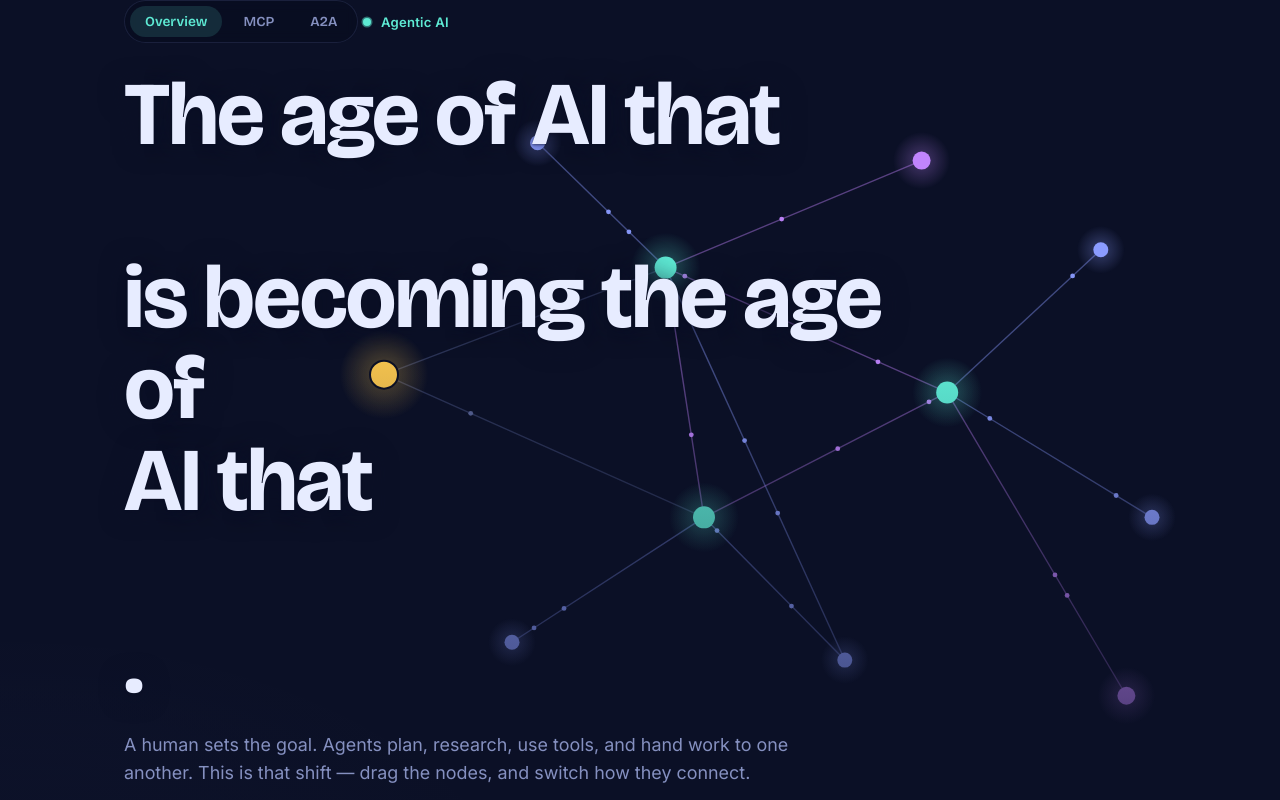
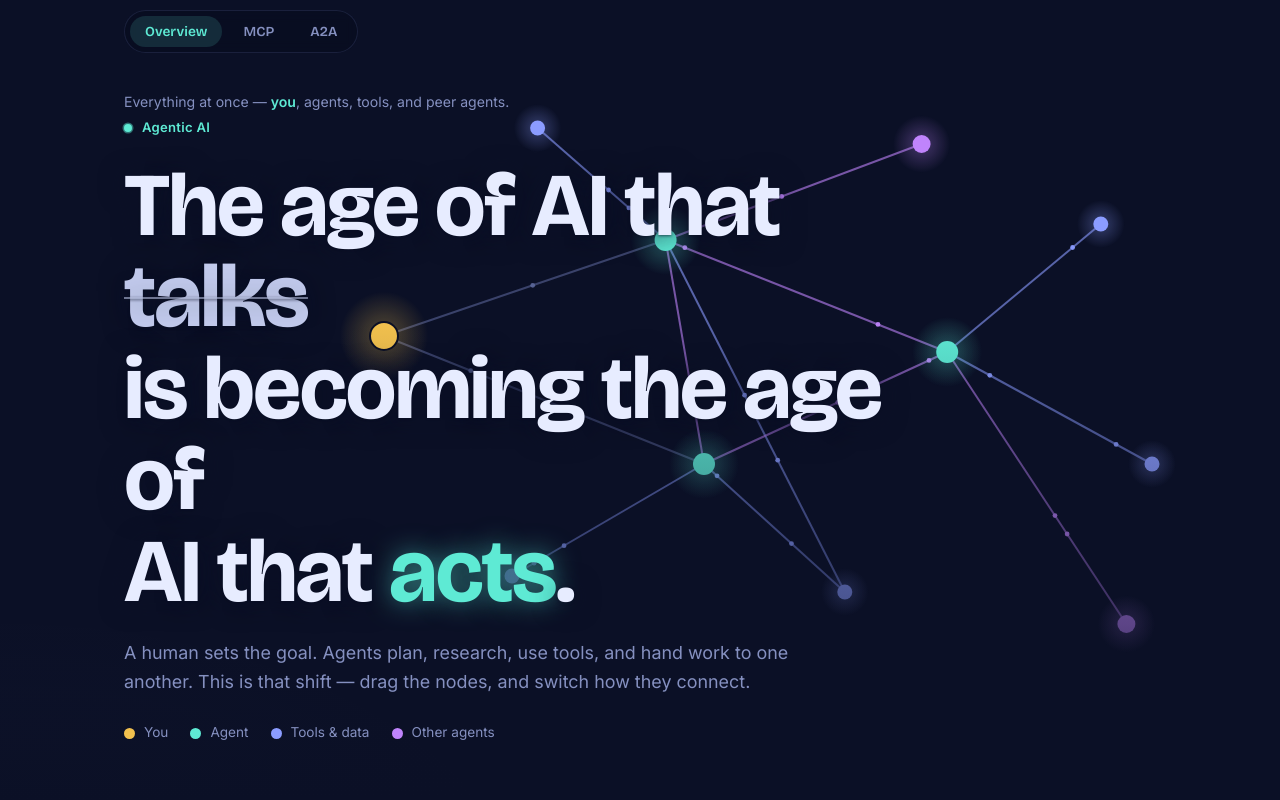
Before and after one commit to kkandregula-AI/aoa, a plain HTML site: page index.html in a window 1280 px wide. Shown: the top 800 px of the page. Drawn offline with nearby package versions, Linux system fonts and the light colour scheme.

Commit message:
Add files via upload

```diff
--- a/index.html
+++ b/index.html
@@ -83,13 +83,14 @@
   h1 .cool{color:var(--agent);text-shadow:0 0 26px rgba(94,234,212,0.55),0 2px 20px rgba(11,16,38,0.7)}
   h1 .talks-w{color:#C2CAEC;text-decoration:line-through;text-decoration-color:rgba(194,202,236,0.55);text-decoration-thickness:2px}
   .hero p.lead{margin-top:22px}
-  .hero .kicker,.hero h1 span,.hero .lead,.hero .hint{opacity:0}
+  .hero .kicker,.hero h1>span,.hero .lead,.hero .hint{opacity:0}
   .r1{animation:rise .9s .15s forwards}
   .r2{animation:rise .9s .30s forwards}
   .r3{animation:rise .9s .48s forwards}
   .r4{animation:rise 1s .8s forwards}
   @keyframes rise{to{opacity:1;transform:none}}
-  h1 span{display:block;transform:translateY(14px)}
+  h1>span{display:block;transform:translateY(14px)}
+  h1 .talks-w,h1 .cool{display:inline;opacity:1;transform:none}
   .lead{transform:translateY(10px)}
   .hint{margin-top:30px;color:var(--faint);font-size:0.8rem;display:flex;align-items:center;gap:8px;transform:translateY(10px)}
   .hint svg{width:16px;height:16px;stroke:var(--faint)}
@@ -188,6 +189,9 @@
     font-family:var(--display);font-weight:600;font-size:0.86rem;padding:7px 15px;border-radius:999px;cursor:pointer;transition:.3s}
   .modes button[aria-pressed="true"]{background:rgba(94,234,212,0.14);color:var(--agent)}
   .modes button:focus-visible{outline:2px solid var(--agent);outline-offset:2px}
+  .mode-cap{margin:12px 0 0;color:var(--muted);font-size:0.88rem;min-height:1.3em;transition:color .3s}
+  .mode-cap b{font-weight:600}
+  .mode-cap.mcp b{color:var(--tool)} .mode-cap.a2a b{color:var(--peer)} .mode-cap.all b{color:var(--agent)}
 
   @media (max-width:820px){
     .era-stage,.loop-grid,.trust-grid{grid-template-columns:1fr}
@@ -221,6 +225,7 @@
       <button data-mode="mcp" aria-pressed="false">MCP</button>
       <button data-mode="a2a" aria-pressed="false">A2A</button>
     </div>
+    <p class="mode-cap r4" id="modeCap" aria-live="polite"></p>
     <span class="kicker"><span class="dot"></span>Agentic AI</span>
     <h1>
       <span class="r1">The age of AI that <span class="talks-w">talks</span></span>
@@ -442,8 +447,8 @@ const C = {
       ctx.beginPath();
       ctx.moveTo(l.A.px,l.A.py); ctx.lineTo(l.B.px,l.B.py);
       ctx.strokeStyle=linkColor(l);
-      ctx.globalAlpha= act? 0.42 : 0.07;
-      ctx.lineWidth= act? 1.4 : 1;
+      ctx.globalAlpha= act? 0.6 : 0.14;
+      ctx.lineWidth= act? 2 : 1;
       ctx.stroke();
     }
     ctx.globalAlpha=1;
@@ -506,12 +511,21 @@ const C = {
   canvas.addEventListener("touchstart",down,{passive:false}); canvas.addEventListener("touchmove",move,{passive:false}); window.addEventListener("touchend",up);
 
   // mode buttons
+  const capEl=document.getElementById("modeCap");
+  const CAPS={
+    all:'Everything at once — <b>you</b>, agents, tools, and peer agents.',
+    mcp:'<b>MCP</b> — how agents reach your tools &amp; data.',
+    a2a:'<b>A2A</b> — how agents hand work to each other.'
+  };
+  function setCap(){ if(capEl){ capEl.className="mode-cap r4 "+mode; capEl.innerHTML=CAPS[mode]; } }
   document.querySelectorAll(".modes button").forEach(b=>{
     b.addEventListener("click",()=>{
       mode=b.dataset.mode;
       document.querySelectorAll(".modes button").forEach(x=>x.setAttribute("aria-pressed", x===b));
+      setCap();
     });
   });
+  setCap();
 
   // everything is wired up now — re-fit for real layout, then start animating
   window.addEventListener("load",()=>{ resize(); N.forEach(n=>{n.px=n.x*W;n.py=n.y*H;}); });
```
